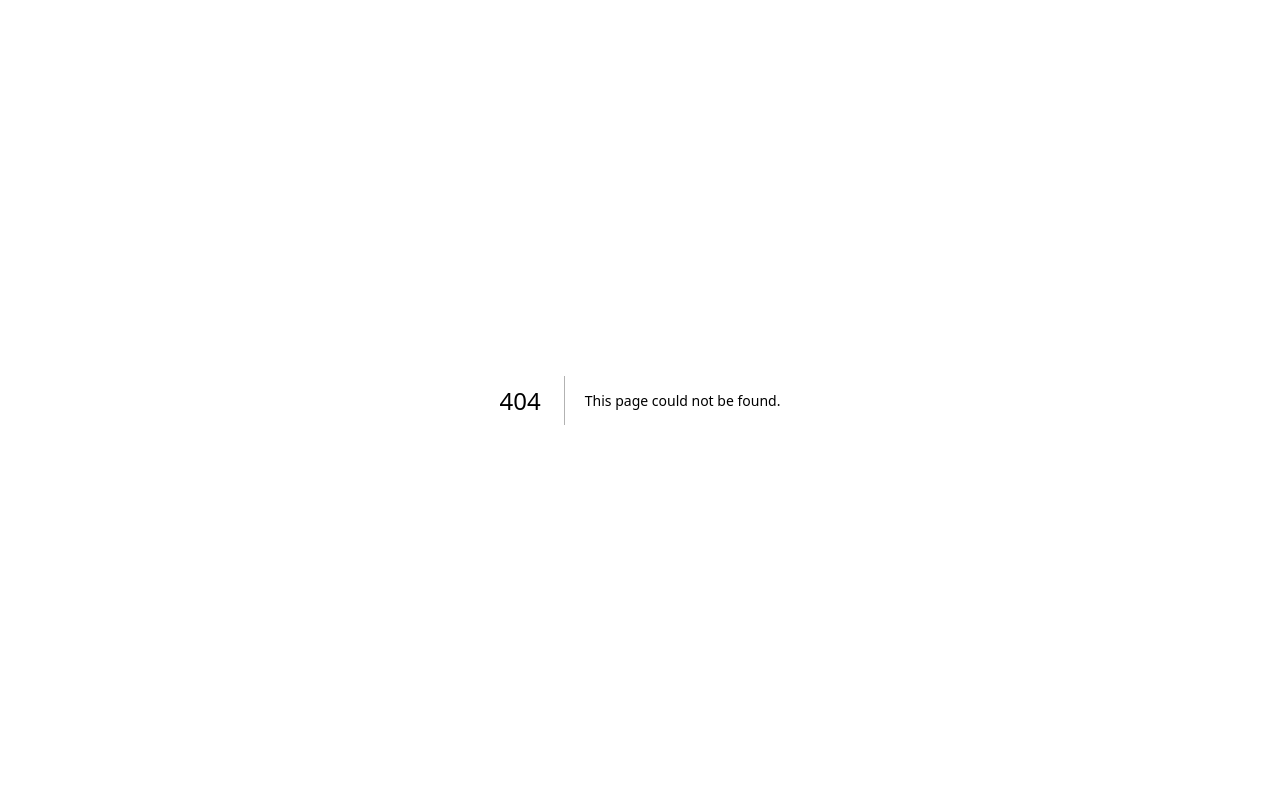
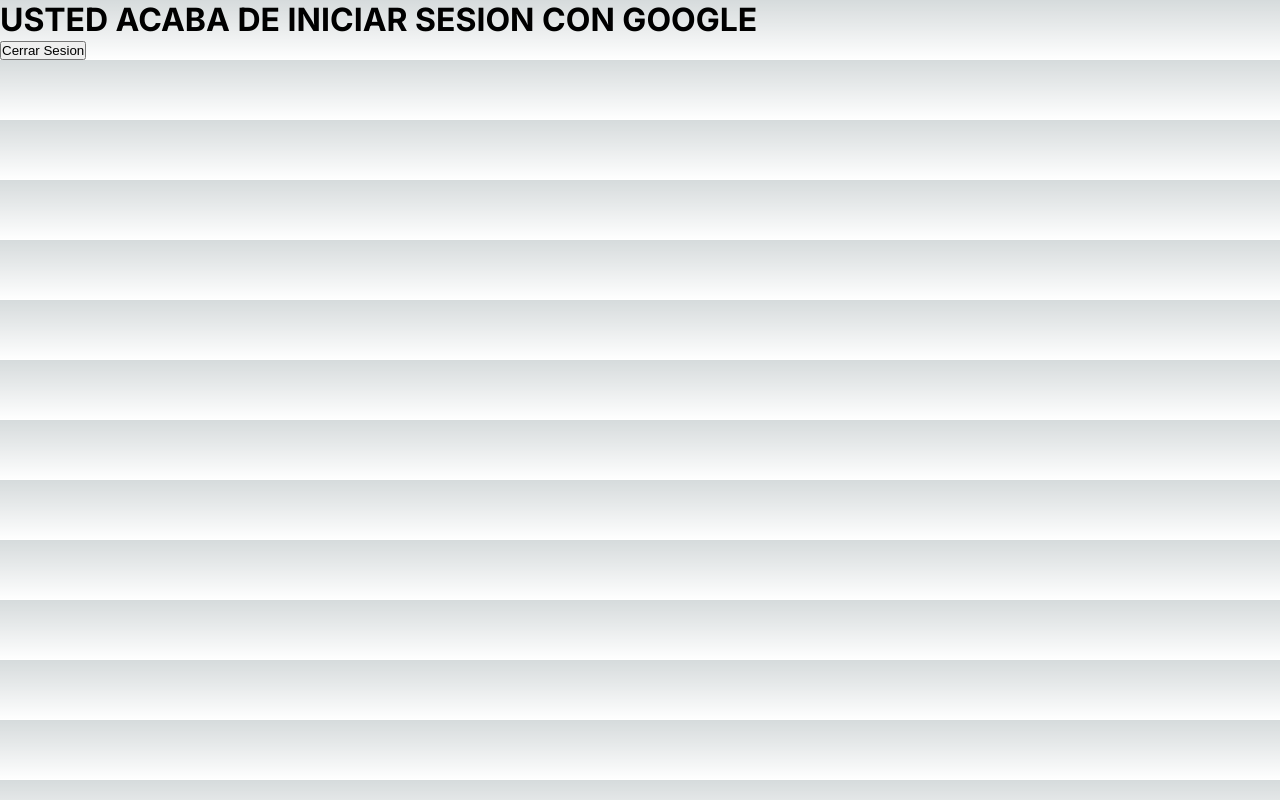
Before and after one commit to Mariosoad/web-brip, a Next.js app: page /logeado in a window 1280 px wide. Before the commit this address had no page. Built offline with nearby package versions, Linux system fonts and the light colour scheme; no server answers.

Commit message:
login con google funcionando

```diff
--- /dev/null
+++ b/app/logeado/page.js
@@ -0,0 +1,20 @@
+'use client'
+import { supabase } from '../../connection/supabase';
+
+export default function HomeSesion() {
+
+    const logOut = async () => {
+        const { error } = await supabase.auth.signOut({
+            options: {
+                redirectTo: 'http://127.0.0.1:3000'
+            }
+        })
+    }
+
+    return (
+        <>
+            <h1>USTED ACABA DE INICIAR SESION CON GOOGLE</h1>
+            <button onClick={logOut}>Cerrar Sesion</button>
+        </>
+    )
+}
--- /dev/null
+++ b/connection/supabase.js
@@ -0,0 +1,3 @@
+import { createClient } from '@supabase/supabase-js';
+
+export const supabase = createClient(process.env.NEXT_PUBLIC_SUPABASE_URL, process.env.NEXT_PUBLIC_SUPABASE_ANON_KEY);
--- a/package.json
+++ b/package.json
@@ -9,6 +9,7 @@
     "lint": "next lint"
   },
   "dependencies": {
+    "@supabase/supabase-js": "^2.22.0",
     "next": "13.4.2",
     "react": "18.2.0",
     "react-dom": "18.2.0"
```
Also changed, not shown: app/auth/page.js (added, +26 -0 lines), 1 other file (tests, documents, lock files or other folders).
